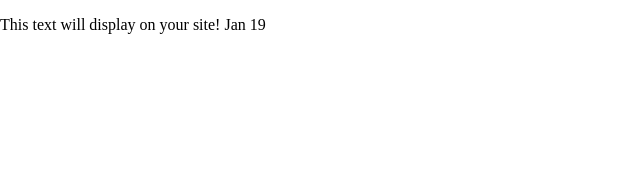
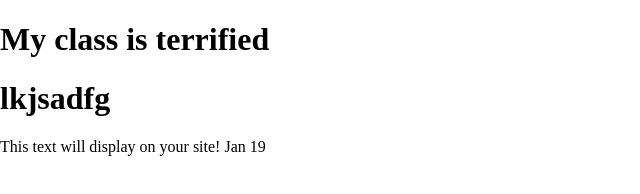
Before and after one commit to QuintonJason/spring-24-fall, a plain HTML site: page index.html in a window 1280 px wide. Shown: the whole page, without its empty margins (0-640 px from the left). Drawn offline with Linux system fonts and the light colour scheme.

Commit message:
added text

```diff
--- a/index.html
+++ b/index.html
@@ -24,7 +24,10 @@
 
 <body>
   <!-- Place your site's HTML here -->
+  <h1>My class is terrified</h1>
+  <h1>lkjsadfg</h1>
   <p>This text will display on your site! Jan 19</p>
+
   <script src="js/main.js"></script>
 </body>
 
```
